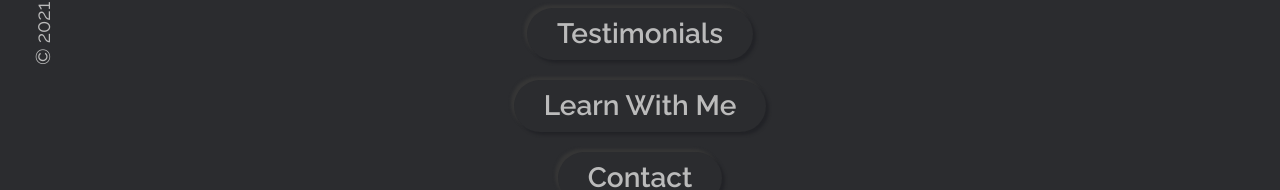
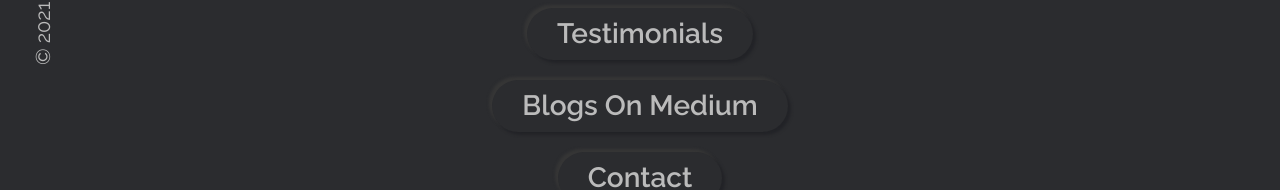
Before and after one commit to AnishGuruvelli/anish_g, a plain HTML site: page index.html in a window 1280 px wide. Both pictures are taken after a click on the element 1190 px from the left and 40 px from the top of the page. Shown: the part 438-628 px from the top of the page. Drawn offline with Linux system fonts and the light colour scheme.

Commit message:
Adding blog section in nav bar

```diff
--- a/index.html
+++ b/index.html
@@ -79,8 +79,8 @@
         <li><a href="#services" class="link-item outer-shadow hover-in-shadow">services</a></li>
         <li><a href="#portfolio" class="link-item outer-shadow hover-in-shadow">portfolio</a></li>
         <li><a href="#testimonial" class="link-item outer-shadow hover-in-shadow">testimonials</a></li>
-        <li><a href="https://anishguruvelli.github.io/UCanCode/" target="_blank" class="outer-shadow hover-in-shadow">learn with me</a>
-        </li>
+        <!--<li><a href="https://anishguruvelli.github.io/UCanCode/" target="_blank" class="outer-shadow hover-in-shadow">learn with me</a></li> -->
+        <li><a href="https://anishguruvelli.medium.com" target="_blank" class="link-item outer-shadow hover-in-shadow">Blogs on medium</a></li>
         <li><a href="#contact" class="link-item outer-shadow hover-in-shadow">contact</a></li>
       </ul>
     </div>
```
